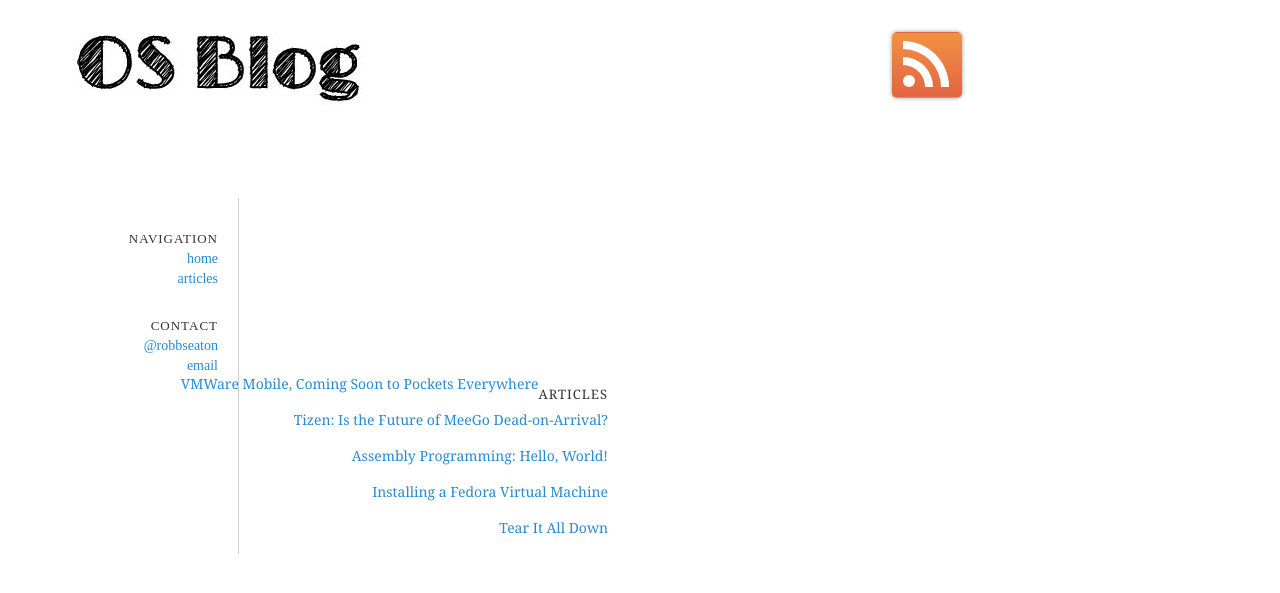
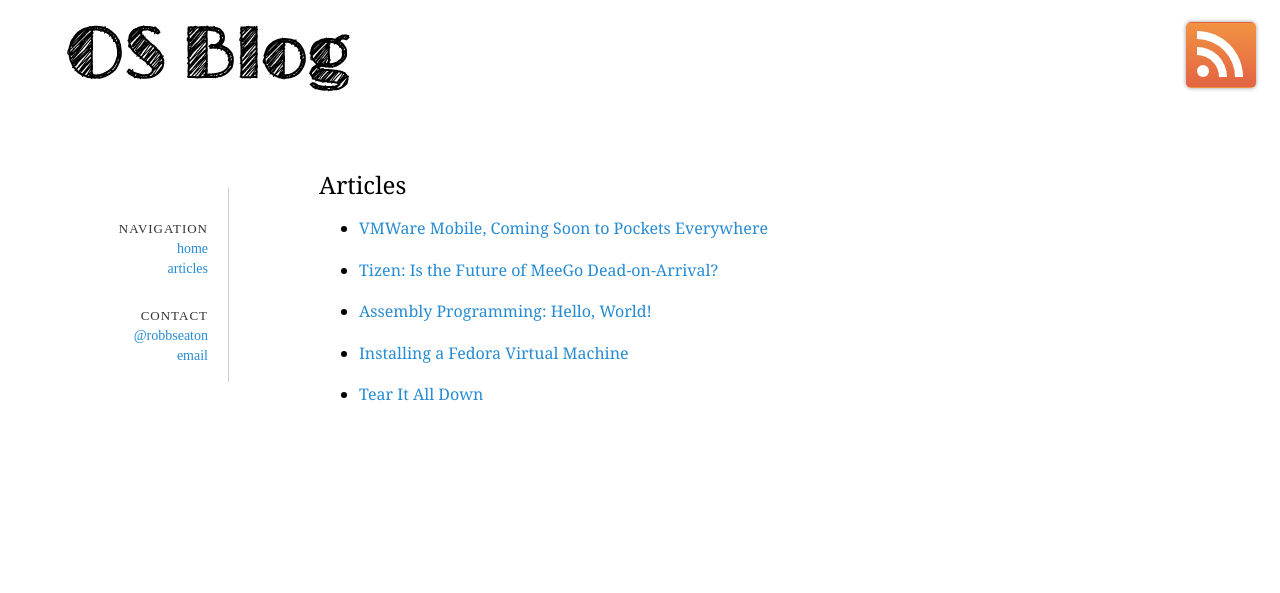
Before and after one commit to robertseaton/os-blog, a Jekyll site: the page built from articles.html, in a window 1280 px wide. Shown: the top 593 px of the page. Built offline with Jekyll 4.4.1, drawn with Linux system fonts in a browser that asks for light colours.

Commit message:
fixed html

```diff
--- a/_layouts/default.html
+++ b/_layouts/default.html
@@ -22,8 +22,6 @@
 </head>
 
 <body>
-<div id="container">
-<div id="wrap">
   <a href="/"><img src="/img/header.jpg" alt="header" /></a>
   <ul id="rss">
     <li class="rss"><a href="http://feeds.feedburner.com/os-blog/H" title="Subscribe to the RSS feed">RSS</a></li>
@@ -40,10 +38,9 @@
       <li><a href="https://twitter.com/#!/robbseaton">@robbseaton</a></li>
       <li><a href="seatonr@dupage.edu">email</a></li>
     </ul>
+    </div>
   </div>
   {{ content }}
 </div>
-</div>
-</div>
 </body>
 </html>
--- a/css/main.css
+++ b/css/main.css
@@ -236,6 +236,7 @@ ul#rss li a:active {
 
 #nav {
    float: right;
+   display: inline;
 }
 
 #sidebar h2 {
```
